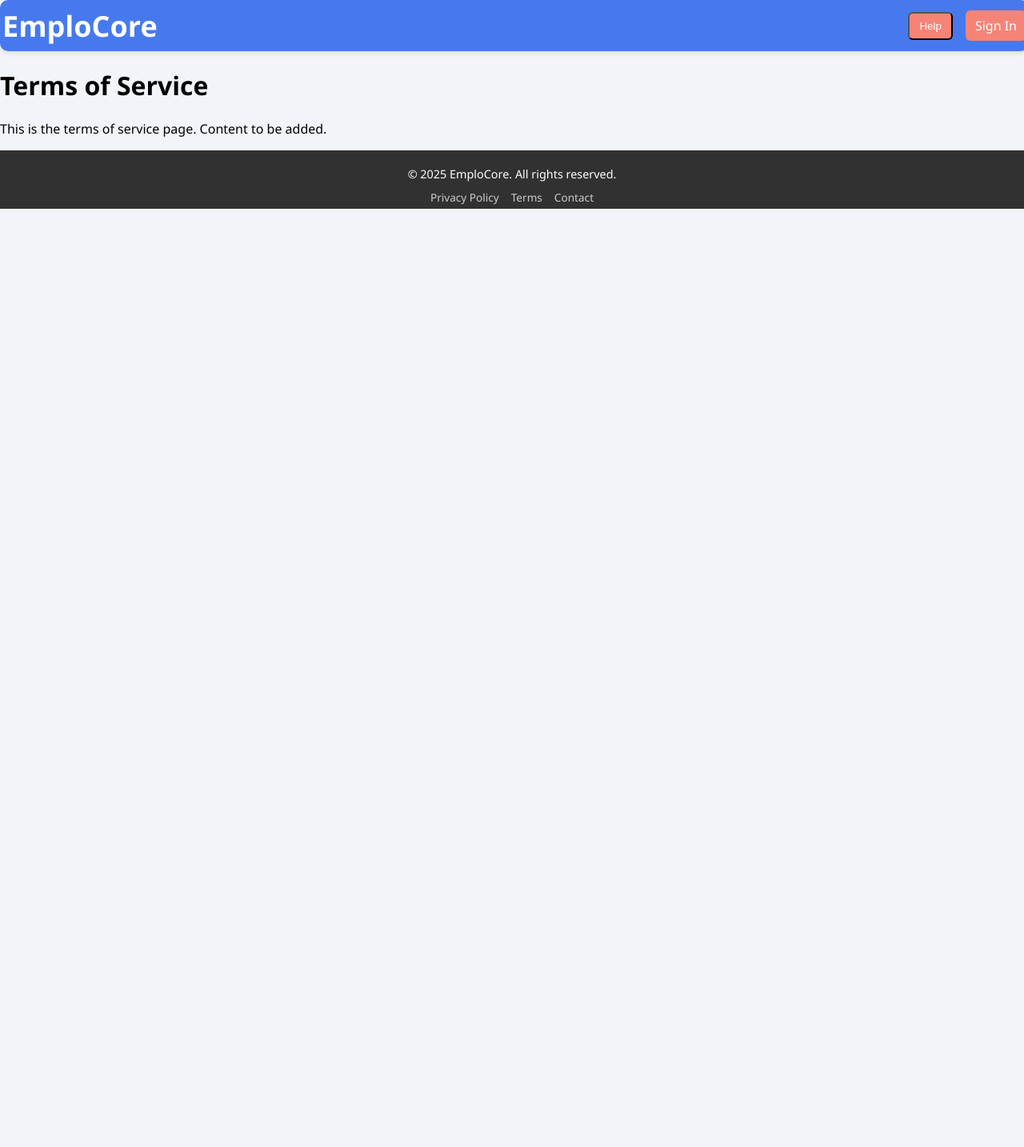
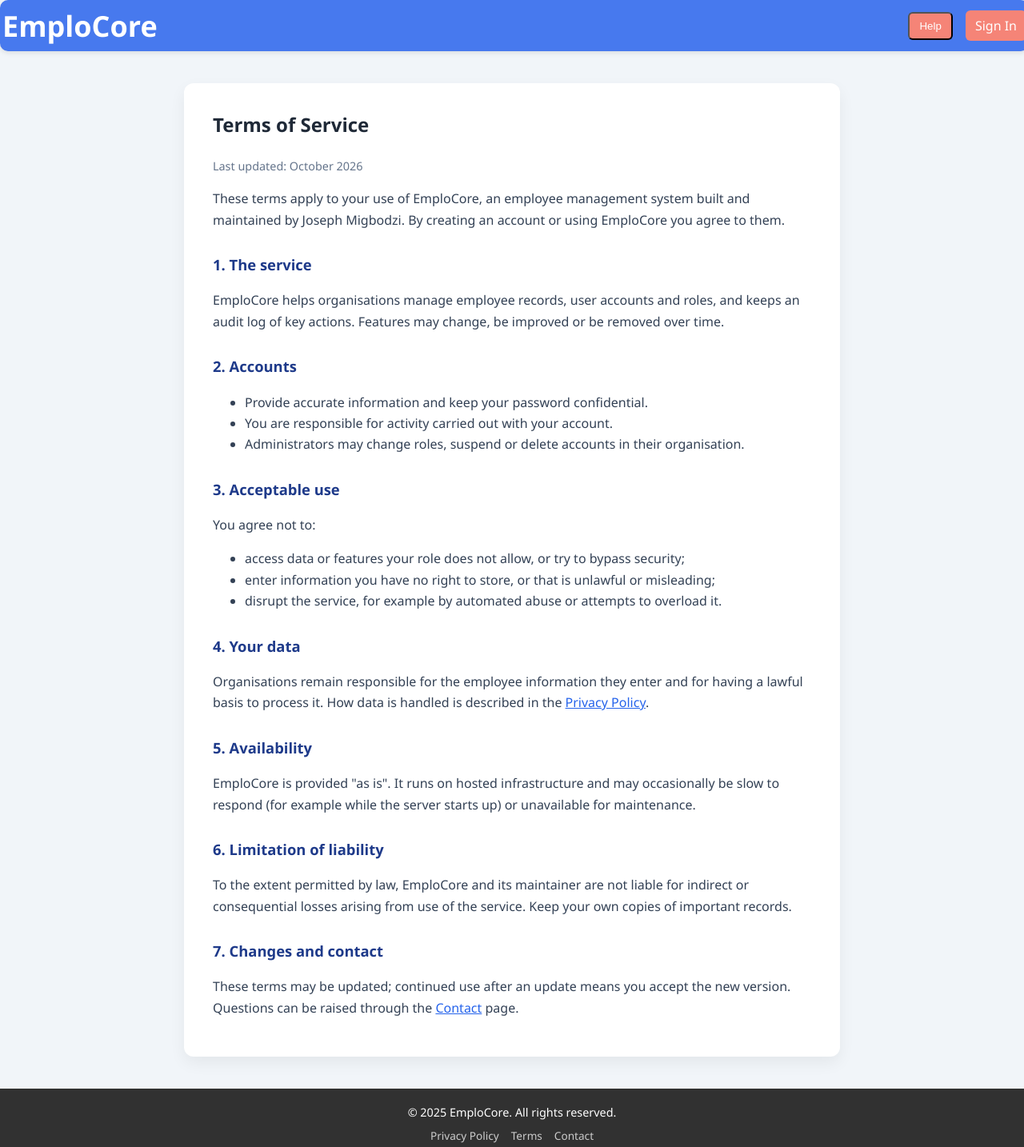
Before and after one commit to jmacoy52/employee-management-system-frontend, a React (Create React App) app: page /terms in a window 1280 px wide. Shown: the whole page at 80% size. Before the commit the page ends 800 px from the top, so only its background shows below. Built offline with nearby package versions, Linux system fonts and the light colour scheme; no server answers.

Commit message:
Real content for Privacy, Terms and Contact; consistent Header/Footer layout on content and auth pages

```diff
--- a/src/components/Pages/Auth/ForgotPassword.js
+++ b/src/components/Pages/Auth/ForgotPassword.js
@@ -1,22 +1,28 @@
 import React from "react";
 import { Link } from "react-router-dom";
+import PageLayout from "../../PageLayout";
 import "./Login.css";
 
 // EmploCore accounts are managed by administrators, so password resets are
 // handled by them rather than by a self-service email flow.
 const ForgotPassword = () => (
+  <PageLayout>
     <div className="auth-container">
       <h2>Forgot your password?</h2>
       <p className="auth-text">
-      Password resets are handled by your organisation's EmploCore administrator.
-      Please contact your administrator or HR team and ask them to reset your password.
+        Password resets are handled by your organisation's EmploCore
+        administrator. Please contact your administrator or HR team and ask them
+        to reset your password.
       </p>
-    <p className="auth-text">Once your password has been reset, you can sign in again.</p>
+      <p className="auth-text">
+        Once your password has been reset, you can sign in again.
+      </p>
       <div className="auth-links">
         <Link to="/login">Back to Login</Link>
         <Link to="/">Back to Home</Link>
       </div>
     </div>
+  </PageLayout>
 );
 
 export default ForgotPassword;
--- a/src/components/Pages/Auth/Login.css
+++ b/src/components/Pages/Auth/Login.css
@@ -10,7 +10,7 @@ body {
 .auth-container {
   width: 90%;
   max-width: 420px;
-  margin: 10vh auto;
+  margin: 8vh auto;
   padding: 2.5rem 2rem;
   background-color: #ffffff;
   border-radius: 12px;
--- a/src/components/Pages/Auth/Register.js
+++ b/src/components/Pages/Auth/Register.js
@@ -1,6 +1,7 @@
 import React, { useState } from "react";
 import api, { getErrorMessage } from "../../../api/client";
 import { useNavigate, Link } from "react-router-dom";
+import PageLayout from "../../PageLayout";
 import { toast } from "react-hot-toast"; //toast for notifications
 import "./Register.css";
 
@@ -19,7 +20,7 @@ const Register = () => {
   const handleChange = (e) => {
     setFormData({
       ...formData,
-      [e.target.name]: e.target.value
+      [e.target.name]: e.target.value,
     });
   };
 
@@ -43,6 +44,7 @@ const Register = () => {
   };
 
   return (
+    <PageLayout>
       <div className="auth-container">
         <h2>Register</h2>
         <form onSubmit={handleSubmit}>
@@ -78,8 +80,17 @@ const Register = () => {
             onChange={handleChange}
             required
           />
-        {loading && <p className="auth-hint">Contacting the server… this can take up to 20 seconds if it is waking up.</p>}
-        {error && <p className="error" role="alert">{error}</p>}
+          {loading && (
+            <p className="auth-hint">
+              Contacting the server… this can take up to 20 seconds if it is
+              waking up.
+            </p>
+          )}
+          {error && (
+            <p className="error" role="alert">
+              {error}
+            </p>
+          )}
           <button type="submit" className="btn-register" disabled={loading}>
             {loading ? "Creating account…" : "Register"}
           </button>
@@ -89,6 +100,7 @@ const Register = () => {
           <Link to="/">Back to Home</Link>
         </div>
       </div>
+    </PageLayout>
   );
 };
 
--- a/src/components/Pages/Contact.js
+++ b/src/components/Pages/Contact.js
@@ -1,18 +1,39 @@
 import React from "react";
-import Header from "../Header";
-import Footer from "../Footer";
+import PageLayout from "../PageLayout";
 
-const Contact = () => {
-  return (
-    <div className="page-container">
-      <Header />
-      <main className="main-content">
-        <h1>Contact Us</h1>
-        <p>This is the contact page. Content to be added.</p>
-      </main>
-      <Footer />
-    </div>
-  );
-};
+const Contact = () => (
+  <PageLayout>
+    <article className="content-page">
+      <h1>Contact</h1>
+      <p>
+        EmploCore is built and maintained by <strong>Joseph Migbodzi</strong>, a full-stack developer.
+        For questions about the system, feedback, bug reports or collaboration, use one of the options below.
+      </p>
+
+      <div className="contact-cards">
+        <div className="contact-card">
+          <h3>Portfolio</h3>
+          <p>About Joseph, his projects and how to get in touch.</p>
+          <a href="https://mjay-portfolio.vercel.app" target="_blank" rel="noopener noreferrer">
+            mjay-portfolio.vercel.app
+          </a>
+        </div>
+        <div className="contact-card">
+          <h3>GitHub</h3>
+          <p>Source code, issues and other projects.</p>
+          <a href="https://github.com/jmacoy52" target="_blank" rel="noopener noreferrer">
+            github.com/jmacoy52
+          </a>
+        </div>
+      </div>
+
+      <h2>Need help with your account?</h2>
+      <p>
+        If you can't sign in, need a password reset or need a different role, please contact your
+        organisation's EmploCore administrator or HR team; they manage accounts for your organisation.
+      </p>
+    </article>
+  </PageLayout>
+);
 
 export default Contact;
--- a/src/components/Pages/Privacy.js
+++ b/src/components/Pages/Privacy.js
@@ -1,18 +1,66 @@
 import React from "react";
-import Header from "../Header";
-import Footer from "../Footer";
+import { Link } from "react-router-dom";
+import PageLayout from "../PageLayout";
 
-const Privacy = () => {
-  return (
-    <div className="page-container">
-      <Header />
-      <main className="main-content">
-        <h1>Privacy Policy</h1>
-        <p>This is the privacy policy page. Content to be added.</p>
-      </main>
-      <Footer />
-    </div>
-  );
-};
+const Privacy = () => (
+  <PageLayout>
+    <article className="content-page">
+      <h1>Privacy Policy</h1>
+      <p className="muted">Last updated: October 2026</p>
+
+      <p>
+        EmploCore is an employee management system built and maintained by Joseph Migbodzi.
+        This policy explains what information EmploCore stores, why it is stored and how it is protected.
+      </p>
+
+      <h2>1. Information we collect</h2>
+      <ul>
+        <li><strong>Account details:</strong> username, email address, role (employee, HR or admin) and a password, which is stored only as a secure hash.</li>
+        <li><strong>Profile details</strong> you or your organisation choose to add, such as first and last name, phone number and address.</li>
+        <li><strong>Employee records</strong> entered by HR or administrators, such as name, contact details, position, department and salary.</li>
+        <li><strong>Audit logs:</strong> a record of important actions (for example creating, updating or deleting records), the account that performed them and when.</li>
+      </ul>
+
+      <h2>2. How we use information</h2>
+      <ul>
+        <li>To sign you in and show the dashboard that matches your role.</li>
+        <li>To let authorised HR and admin users manage employee and user records.</li>
+        <li>To keep an audit trail that helps detect mistakes or misuse.</li>
+      </ul>
+      <p>EmploCore does not sell personal information and does not use it for advertising.</p>
+
+      <h2>3. Access and security</h2>
+      <ul>
+        <li>Access is role-based: employees see their own profile, HR users manage employee records and administrators manage user accounts and audit logs.</li>
+        <li>Passwords are hashed and requests are authenticated with signed tokens sent over HTTPS.</li>
+        <li>Your sign-in token is kept in your browser's local storage and is removed when you log out.</li>
+      </ul>
+
+      <h2>4. Where data is hosted</h2>
+      <p>
+        The web application is hosted on Vercel and the API on Render. Data is stored in the
+        database configured for the deployment. These providers process data only to run the service.
+      </p>
+
+      <h2>5. Retention</h2>
+      <p>
+        Records are kept while the related account or employee record is active, or until an
+        administrator deletes them. Audit logs may be kept longer for security purposes.
+      </p>
+
+      <h2>6. Your choices</h2>
+      <p>
+        You can view and update your own profile from your dashboard. To correct or delete other
+        information, contact your organisation's EmploCore administrator.
+      </p>
+
+      <h2>7. Changes and contact</h2>
+      <p>
+        This policy may be updated as EmploCore evolves; the date above shows the latest version.
+        Questions about this policy can be raised through the <Link to="/contact">Contact</Link> page.
+      </p>
+    </article>
+  </PageLayout>
+);
 
 export default Privacy;
--- a/src/components/Pages/Terms.js
+++ b/src/components/Pages/Terms.js
@@ -1,18 +1,64 @@
 import React from "react";
-import Header from "../Header";
-import Footer from "../Footer";
+import { Link } from "react-router-dom";
+import PageLayout from "../PageLayout";
 
-const Terms = () => {
-  return (
-    <div className="page-container">
-      <Header />
-      <main className="main-content">
-        <h1>Terms of Service</h1>
-        <p>This is the terms of service page. Content to be added.</p>
-      </main>
-      <Footer />
-    </div>
-  );
-};
+const Terms = () => (
+  <PageLayout>
+    <article className="content-page">
+      <h1>Terms of Service</h1>
+      <p className="muted">Last updated: October 2026</p>
+
+      <p>
+        These terms apply to your use of EmploCore, an employee management system built and
+        maintained by Joseph Migbodzi. By creating an account or using EmploCore you agree to them.
+      </p>
+
+      <h2>1. The service</h2>
+      <p>
+        EmploCore helps organisations manage employee records, user accounts and roles, and keeps
+        an audit log of key actions. Features may change, be improved or be removed over time.
+      </p>
+
+      <h2>2. Accounts</h2>
+      <ul>
+        <li>Provide accurate information and keep your password confidential.</li>
+        <li>You are responsible for activity carried out with your account.</li>
+        <li>Administrators may change roles, suspend or delete accounts in their organisation.</li>
+      </ul>
+
+      <h2>3. Acceptable use</h2>
+      <p>You agree not to:</p>
+      <ul>
+        <li>access data or features your role does not allow, or try to bypass security;</li>
+        <li>enter information you have no right to store, or that is unlawful or misleading;</li>
+        <li>disrupt the service, for example by automated abuse or attempts to overload it.</li>
+      </ul>
+
+      <h2>4. Your data</h2>
+      <p>
+        Organisations remain responsible for the employee information they enter and for having a
+        lawful basis to process it. How data is handled is described in the <Link to="/privacy">Privacy Policy</Link>.
+      </p>
+
+      <h2>5. Availability</h2>
+      <p>
+        EmploCore is provided "as is". It runs on hosted infrastructure and may occasionally be slow
+        to respond (for example while the server starts up) or unavailable for maintenance.
+      </p>
+
+      <h2>6. Limitation of liability</h2>
+      <p>
+        To the extent permitted by law, EmploCore and its maintainer are not liable for indirect or
+        consequential losses arising from use of the service. Keep your own copies of important records.
+      </p>
+
+      <h2>7. Changes and contact</h2>
+      <p>
+        These terms may be updated; continued use after an update means you accept the new version.
+        Questions can be raised through the <Link to="/contact">Contact</Link> page.
+      </p>
+    </article>
+  </PageLayout>
+);
 
 export default Terms;
```
Also changed, not shown: src/components/Pages/Auth/Login.js (+16 -8 lines). Lines whose indentation alone changed are shown as unchanged.
